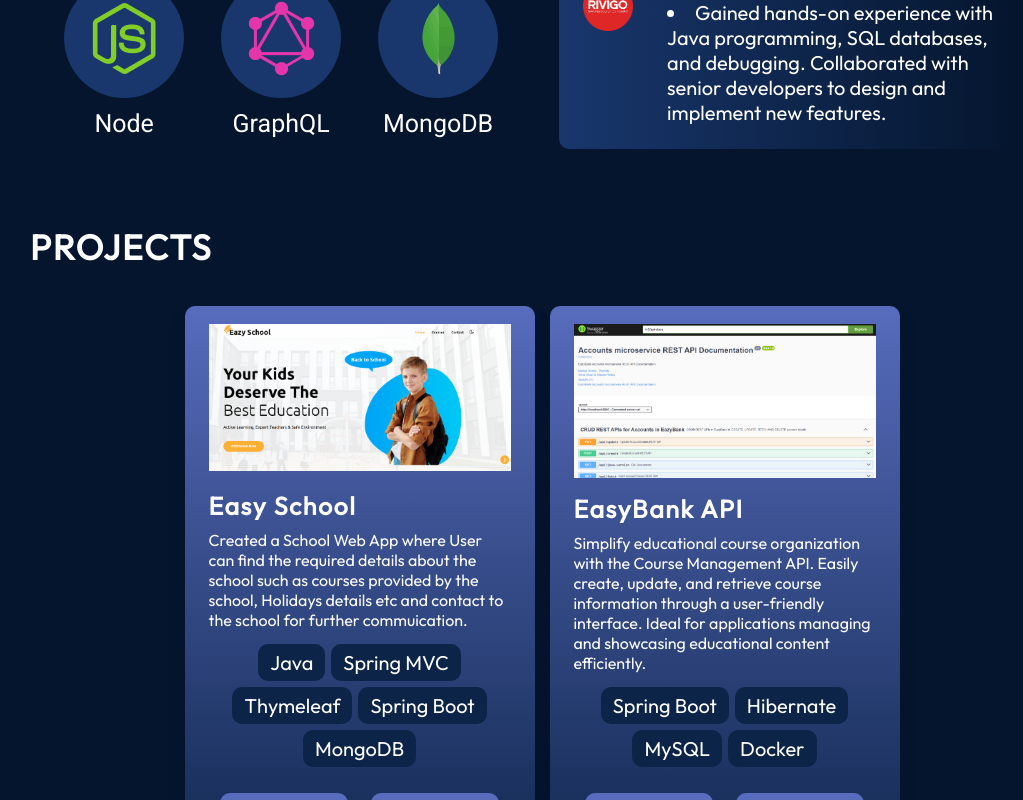
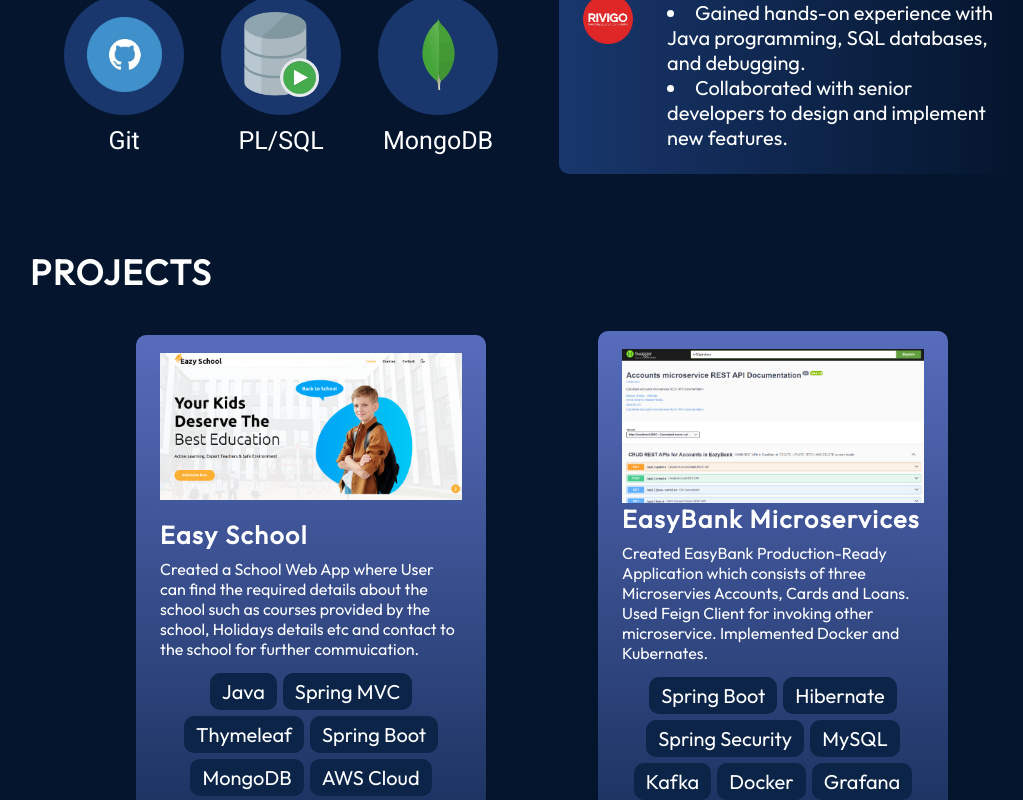
Before and after one commit to Chetanchauhangithub/ChetanChauhanPortfolio, a React (Vite) app: page / in a window 1280 px wide. Shown: the part 2020-2820 px from the top of the page, without its empty margins (98-1121 px from the left). Built offline with nearby package versions, Linux system fonts and the light colour scheme; no server answers.

Commit message:
Adding Projects Skills

```diff
--- a/src/components/Projects/Projects.module.css
+++ b/src/components/Projects/Projects.module.css
@@ -21,6 +21,6 @@
   flex-wrap: wrap;
   align-items: center;
   justify-content: center;
-  gap: 15px;
+  gap: 7rem;
   width: 100%;
 }
--- a/src/data/history.json
+++ b/src/data/history.json
@@ -17,7 +17,8 @@
     "endDate": "Feb, 2022",
     "experiences": [
       "Assisted in the development and maintenance of Java applications. ",
-      "Gained hands-on experience with Java programming, SQL databases, and debugging. Collaborated with senior developers to design and implement new features. "
+      "Gained hands-on experience with Java programming, SQL databases, and debugging.",
+      "Collaborated with senior developers to design and implement new features. "
     ],
     "imageSrc": "history/rivigo.png"
   }
--- a/src/data/projetcs.json
+++ b/src/data/projetcs.json
@@ -8,20 +8,24 @@
       "Spring MVC",
       "Thymeleaf",
       "Spring Boot",
-      "MongoDB"
+      "MongoDB",
+      "AWS Cloud"
     ],
     "demo": "",
     "source": "https://github.com/Chetanchauhangithub/EasySchool"
   },
   {
-    "title": "EasyBank API",
+    "title": "EasyBank Microservices",
     "imageSrc": "projects/bank-API.png",
-    "description": "Simplify educational course organization with the Course Management API. Easily create, update, and retrieve course information through a user-friendly interface. Ideal for applications managing and showcasing educational content efficiently.",
+    "description": "Created EasyBank Production-Ready Application which consists of three Microservies Accounts, Cards and Loans. Used Feign Client for invoking other microservice. Implemented Docker and Kubernates.",
     "skills": [
       "Spring Boot",
       "Hibernate",
+      "Spring Security",
       "MySQL",
-      "Docker"
+      "Kafka",
+      "Docker",
+      "Grafana"
     ],
     "demo": "",
     "source": "https://github.com/Chetanchauhangithub/EasyBank"
--- a/src/data/skills.json
+++ b/src/data/skills.json
@@ -8,12 +8,8 @@
       "imageSrc": "skills/spring-boot.png"
     },
     {
-      "title": "React",
-      "imageSrc": "skills/react.png"
-    },
-    {
-      "title": "PL/SQL",
-      "imageSrc": "skills/oracle.png"
+      "title": "Docker",
+      "imageSrc": "skills/docker.png"
     },
     {
       "title": "HTML",
@@ -24,12 +20,16 @@
       "imageSrc": "skills/css.png"
     },
     {
-      "title": "Node",
-      "imageSrc": "skills/node.png"
+      "title": "React",
+      "imageSrc": "skills/react.png"
     },
     {
-      "title": "GraphQL",
-      "imageSrc": "skills/graphql.png"
+      "title": "Git",
+      "imageSrc": "skills/git.png"
+    },
+    {
+      "title": "PL/SQL",
+      "imageSrc": "skills/oracle.png"
     },
     {
       "title": "MongoDB",
```
Also changed, not shown: assets/skills/docker.png (added), assets/skills/git.png (added).
